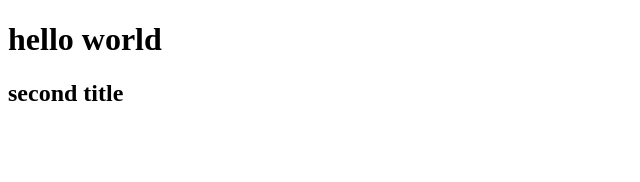
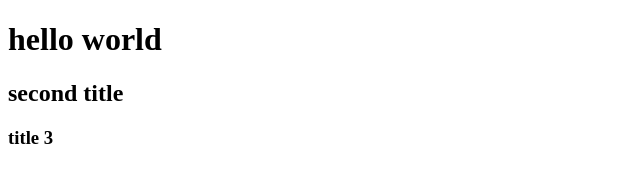
Before and after one commit to yashar-a/udemy-project, a plain HTML site: page index.html in a window 1280 px wide. Shown: the full height of the page, 0-640 px from the left. Drawn offline with Linux system fonts and the light colour scheme.

Commit message:
added h3 and changed readme.md file

```diff
--- a/index.html
+++ b/index.html
@@ -12,6 +12,7 @@
 
 <h1>hello world</h1>
 <h2>second title</h2>
+<h3>title 3</h3>
 
 
 
```
